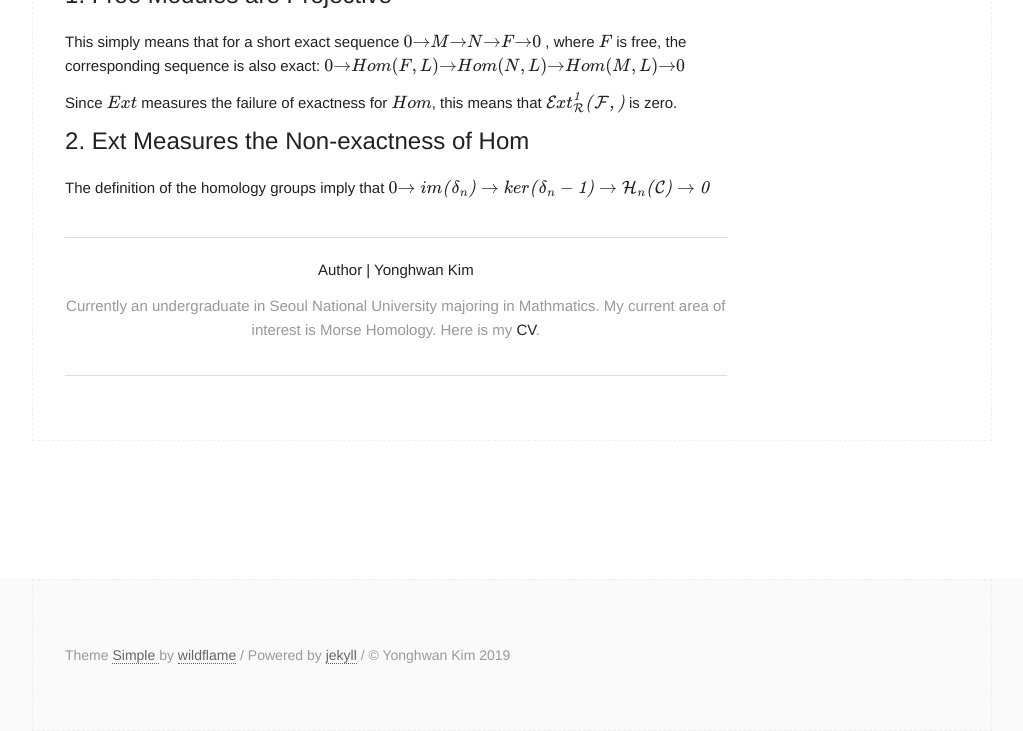
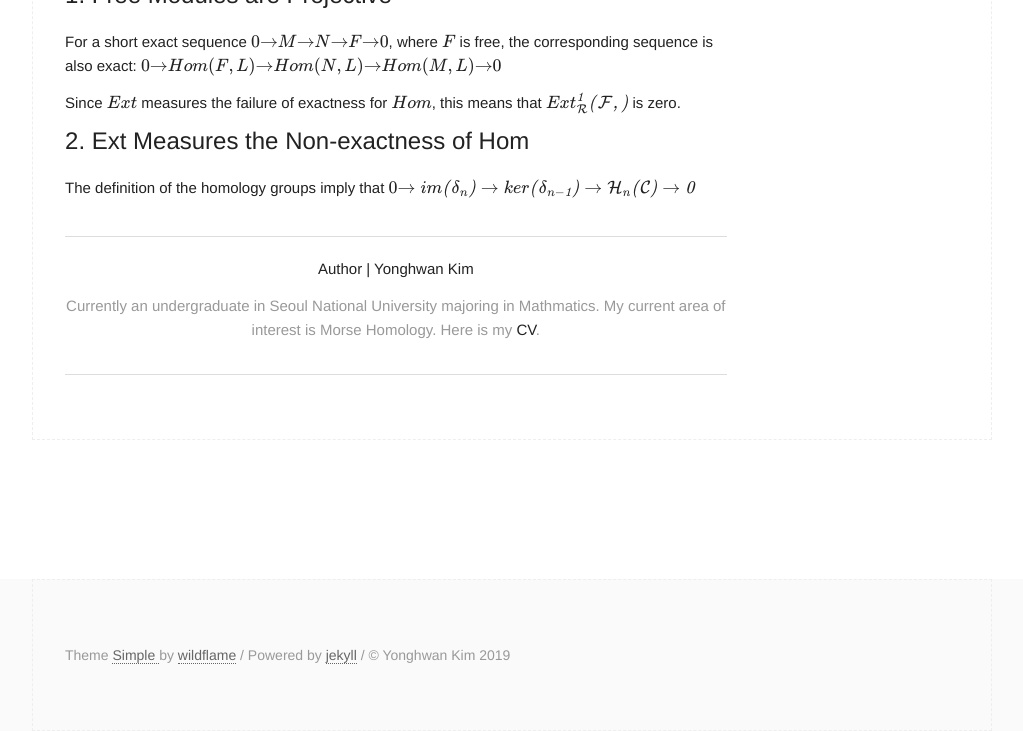
Before and after one commit to kimyh4306/kimyh4306.github.com, a Jekyll site: the page built from _posts/2019-03-09-Universal Coefficient Theorem.md, in a window 1280 px wide, cut to the strip 169-900 px from the top of the page. Shown: the whole strip, without its empty margins (128-1151 px from the left). Built offline with Jekyll 4.4.1, drawn with Linux system fonts in a browser that asks for light colours; formulas are drawn with MathJax 3.

Commit message:
Update 2019-03-09-Universal Coefficient Theorem.md

```diff
--- a/_posts/2019-03-09-Universal Coefficient Theorem.md
+++ b/_posts/2019-03-09-Universal Coefficient Theorem.md
@@ -7,12 +7,12 @@ description: I clarify some troubles I had with Hatcher
 
 
 # 1. Free Modules are Projective
-This simply means that for a short exact sequence  $$0\mathcal{\to}M\mathcal{\to}N\mathcal{\to}F\mathcal{\to}0$$ ,
-where $$F$$ is free, the corresponding sequence is also exact:
+For a short exact sequence  $$0\mathcal{\to}M\mathcal{\to}N\mathcal{\to}F\mathcal{\to}0$$, where $$F$$ is free,
+the corresponding sequence is also exact:
 $$0\mathcal{\to} Hom(F,L) \mathcal{\to} Hom(N,L)\mathcal{\to} Hom(M,L) \mathcal{\to}0$$
 
 Since $${Ext}$$  measures the failure of exactness for $${Hom}$$,
-this means that $$\mathcal{Ext^1_R(F,)}$$ is zero.
+this means that $$Ext\mathcal{^1_R(F,)}$$ is zero.
 
 # 2. Ext Measures the Non-exactness of Hom
-The definition of the homology groups imply that  $$0\mathcal{\to im(\delta_n)\to ker(\delta_n-1)\to H_n(C)\to 0}$$
+The definition of the homology groups imply that  $$0\mathcal{\to im(\delta_n)\to ker(\delta_{n-1})\to H_n(C)\to 0}$$
```
